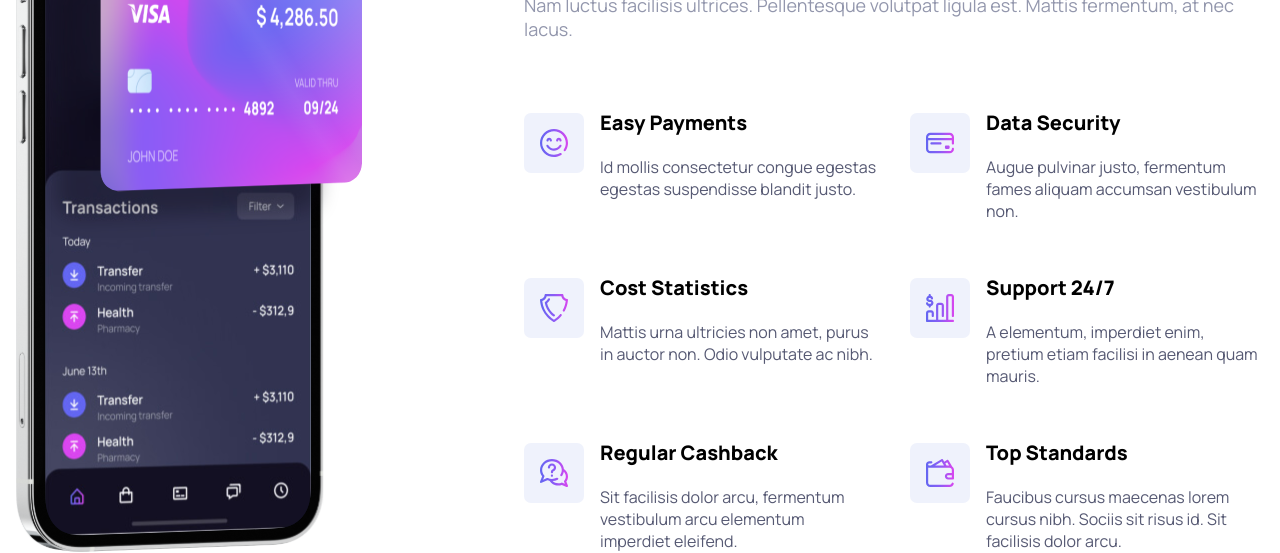
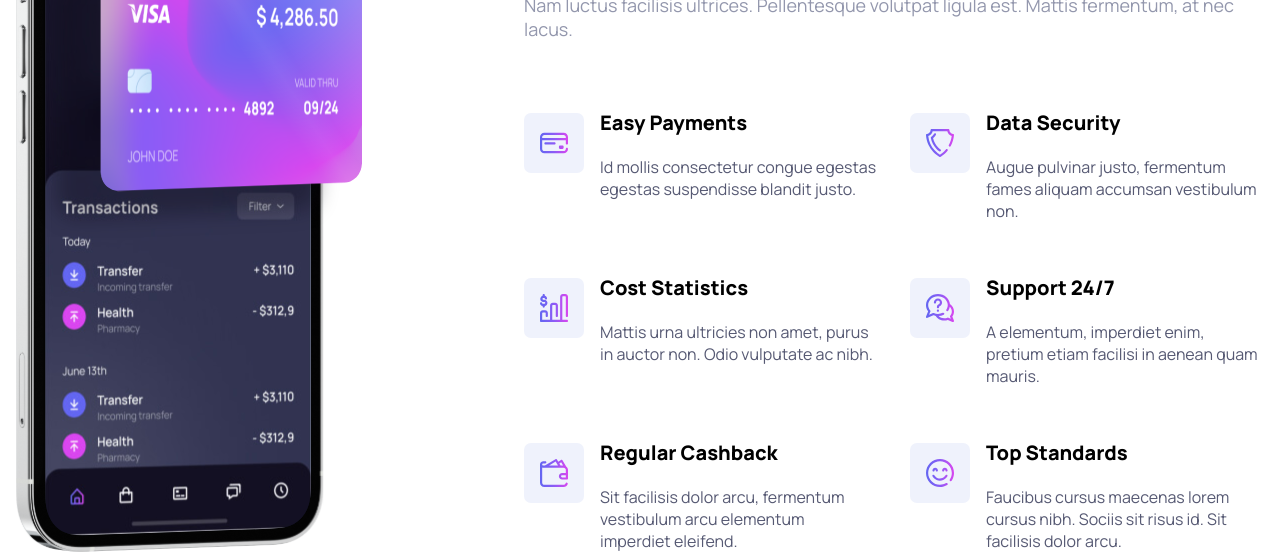
Before and after one commit to Anton1134/JSFrontendSilicon, a React (Vite) app: page / in a window 1280 px wide. Shown: the part 1260-1813 px from the top of the page. Built offline with nearby package versions, Linux system fonts and the light colour scheme; some icons are missing.

Commit message:
Adjusted Images in app features

```diff
--- a/src/components/Features.jsx
+++ b/src/components/Features.jsx
@@ -21,7 +21,7 @@ const Features = () => {
 
               <div className="feature-card">
                 <div className="icon-container">
-                  <img src={Feature2} alt="" />
+                  <img src={Feature3} alt="" />
                 </div>
                 <div>
                   <h3>Easy Payments</h3>
@@ -30,7 +30,7 @@ const Features = () => {
               </div>
               <div className="feature-card">
                 <div className="icon-container">
-                  <img src={Feature3} alt="" />
+                  <img src={Feature4} alt="" />
                 </div>
                 <div>
                   <h3>Data Security</h3>
@@ -39,7 +39,7 @@ const Features = () => {
               </div>
               <div className="feature-card">
                 <div className="icon-container">
-                  <img src={Feature4} alt="" />
+                  <img src={Feature5} alt="" />
                 </div>
                 <div>
                   <h3>Cost Statistics</h3>
@@ -48,7 +48,7 @@ const Features = () => {
               </div>
               <div className="feature-card">
                 <div className="icon-container">
-                  <img src={Feature5} alt="" />
+                  <img src={Feature6} alt="" />
                 </div>
                 <div>
                   <h3>Support 24/7</h3>
@@ -57,7 +57,7 @@ const Features = () => {
               </div>
               <div className="feature-card">
                 <div className="icon-container">
-                  <img src={Feature6} alt="" />
+                  <img src={Feature7} alt="" />
                 </div>
                 <div>
                   <h3>Regular Cashback</h3>
@@ -66,7 +66,7 @@ const Features = () => {
               </div>
               <div className="feature-card">
                 <div className="icon-container">
-                  <img src={Feature7} alt="" />
+                  <img src={Feature2} alt="" />
                 </div>
                 <div>
                   <h3>Top Standards</h3>
```
